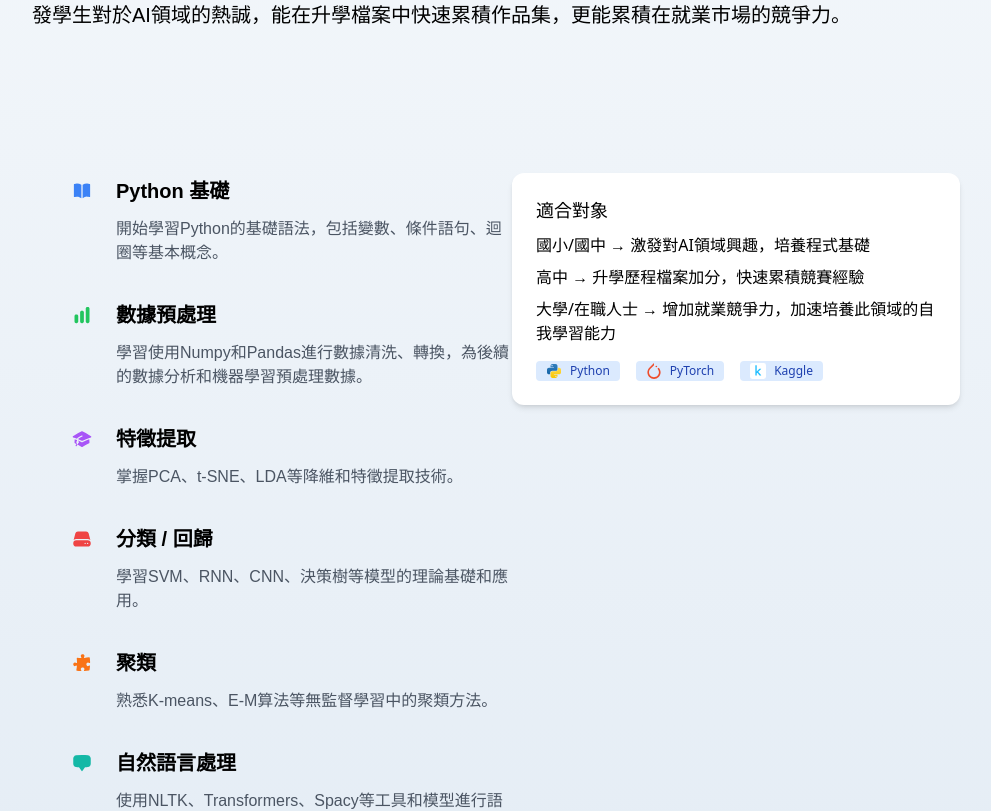
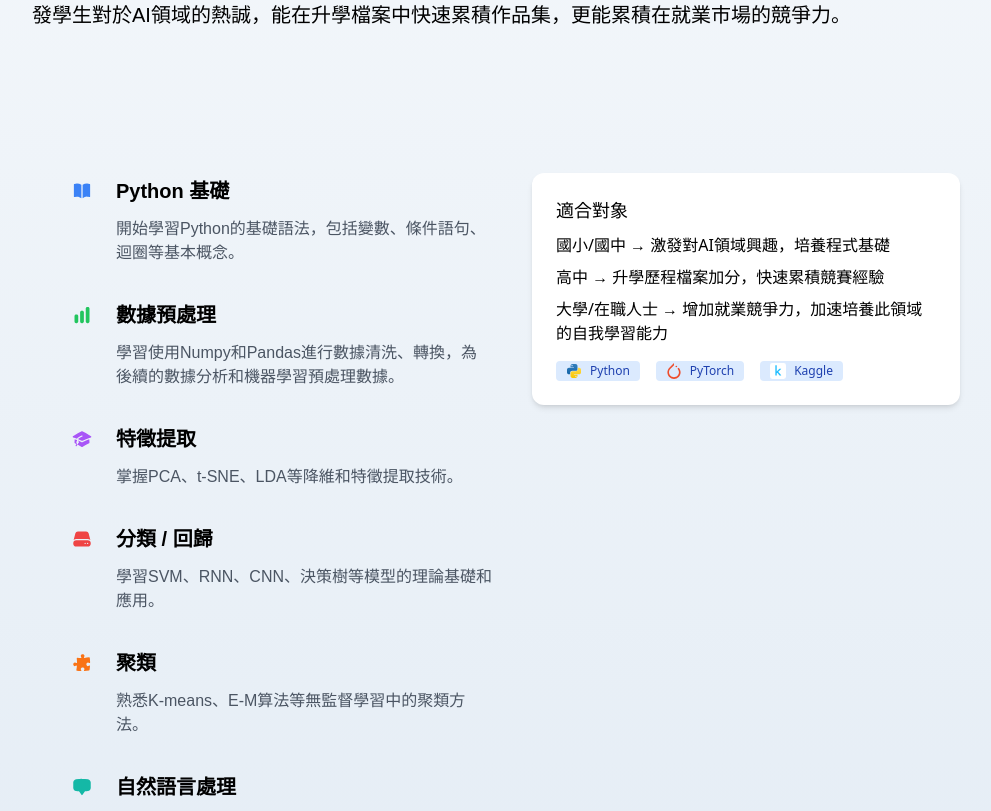
Before and after one commit to LowSugarCoke/ap-next, a Next.js app: page /skills/ai-competition in a window 1280 px wide. Shown: the part 1023-1834 px from the top of the page, without its empty margins (128-1119 px from the left). Built offline with nearby package versions, Linux system fonts and the light colour scheme; a web font is replaced by a local one.

Commit message:
fix: fix ai-competition page layout (#12)
- Adjusts the margin of the TwoColumnLayout component on the AI-Competition page to prevent elements from being too close together on the iPad Air screen, ensuring a more aesthetically pleasing layout

```diff
--- a/src/components/TwoColumnLayout/index.tsx
+++ b/src/components/TwoColumnLayout/index.tsx
@@ -8,10 +8,12 @@ export interface TwoColumnLayoutProps {
 const TwoColumnLayout = ({ leftColumn, rightColumn }: TwoColumnLayoutProps) => {
   return (
     <div className="flex flex-col md:flex-row p-4 md:p-16 w-full md:w-4/5 justify-center items-stretch">
-      <div className="flex-1 md:w-1/2 mb-4 md:mb-0 order-1 md:order-2">
+      <div className="flex-1 md:w-1/2 mb-4 md:mb-0 order-1 md:order-2 md:ml-5 ">
         {rightColumn}
       </div>
-      <div className="flex-1 md:w-1/2 order-2 md:order-1">{leftColumn}</div>
+      <div className="flex-1 md:w-1/2 order-2 md:order-1  md:mr-5">
+        {leftColumn}
+      </div>
     </div>
   );
 };
```
